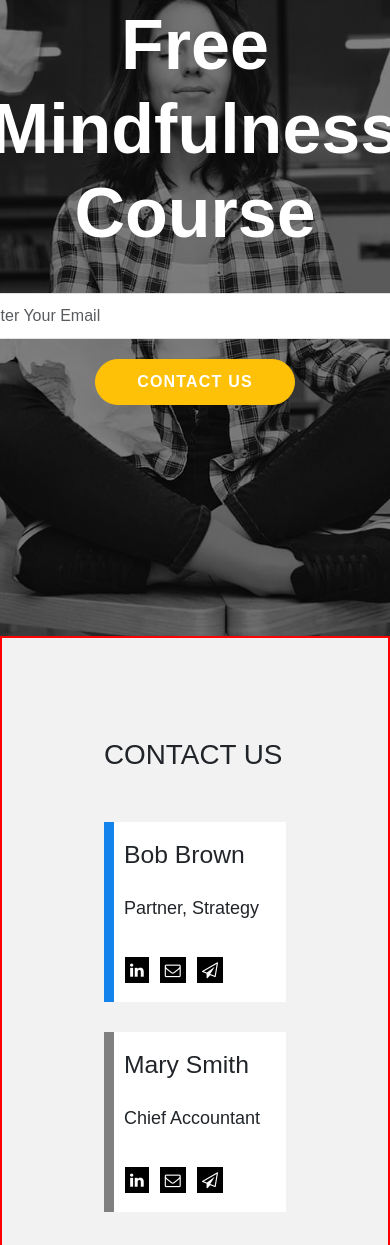
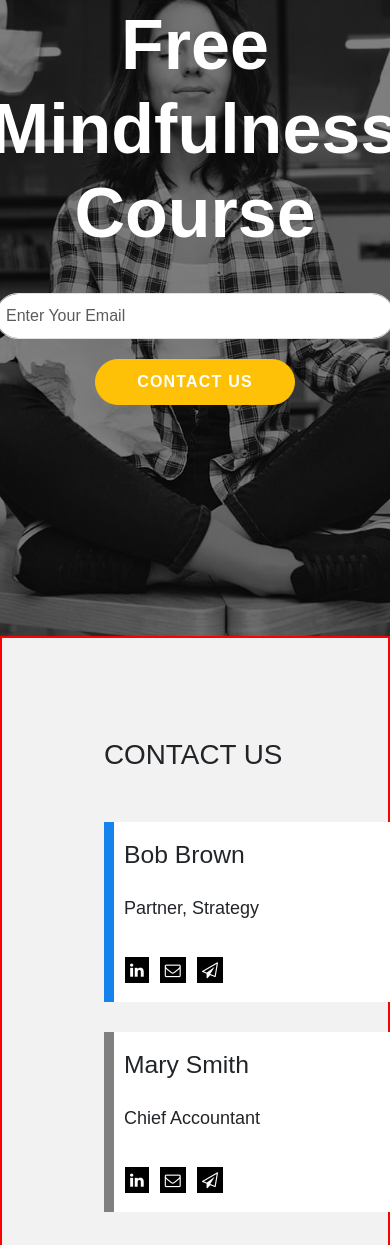
Before and after one commit to lazycoder2021/b5_webpage_two, a plain HTML site: page index.html in a window 390 px wide. Shown: the part 6084-7329 px from the top of the page. Drawn offline with nearby package versions, Linux system fonts and the light colour scheme; a web font is replaced by a local one.

Commit message:
files added

```diff
--- a/style.css
+++ b/style.css
@@ -572,6 +572,11 @@ nav
             width:450px;
         }
 
+        .form-control{
+            width:400px;
+            margin:auto;
+        }
+
         .section7 form .btn{
             margin:20px auto;
 
@@ -740,6 +745,12 @@ nav
         margin-bottom:30px;
     }
 
+    .user-wrapper{
+        width:300px;
+        margin:auto;
+        height:180px;
+    }
+
     .social-links{
         width:450px;
         margin:auto;
```
